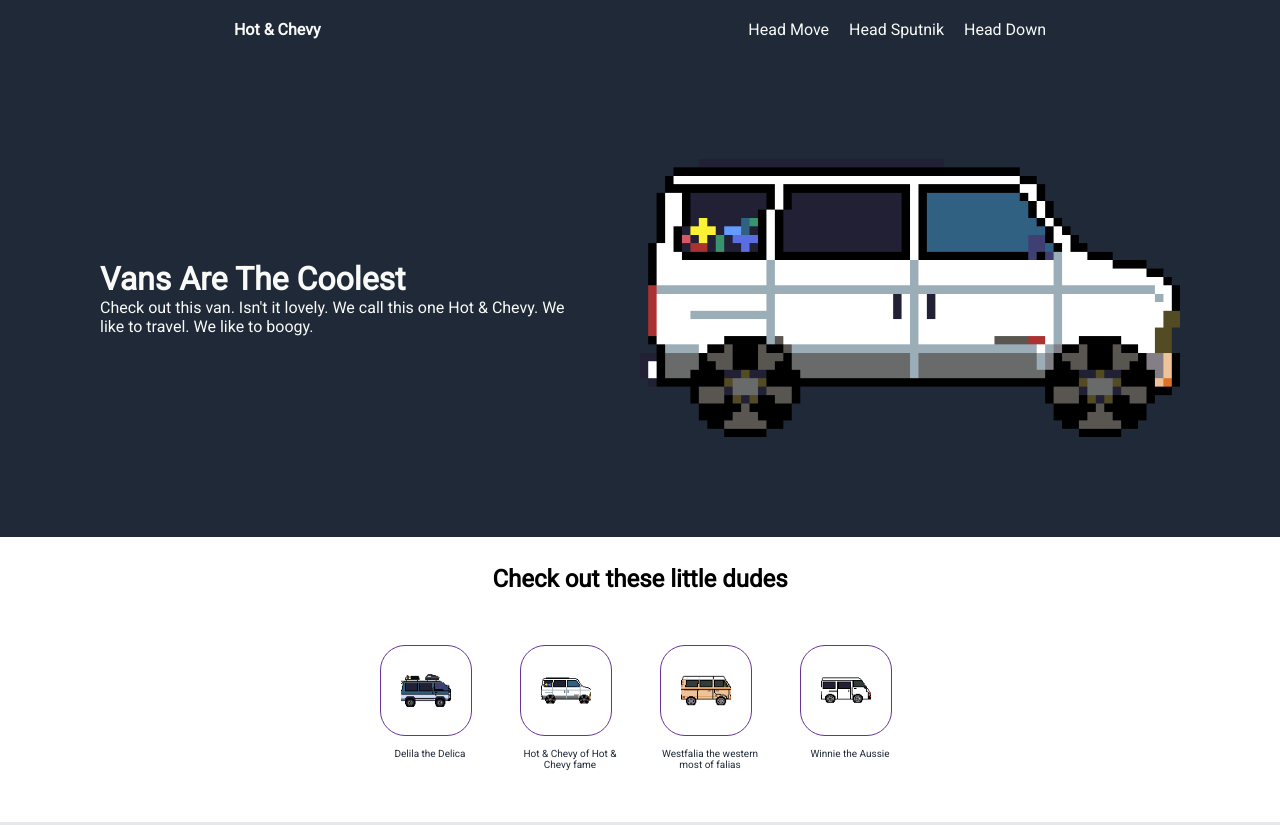
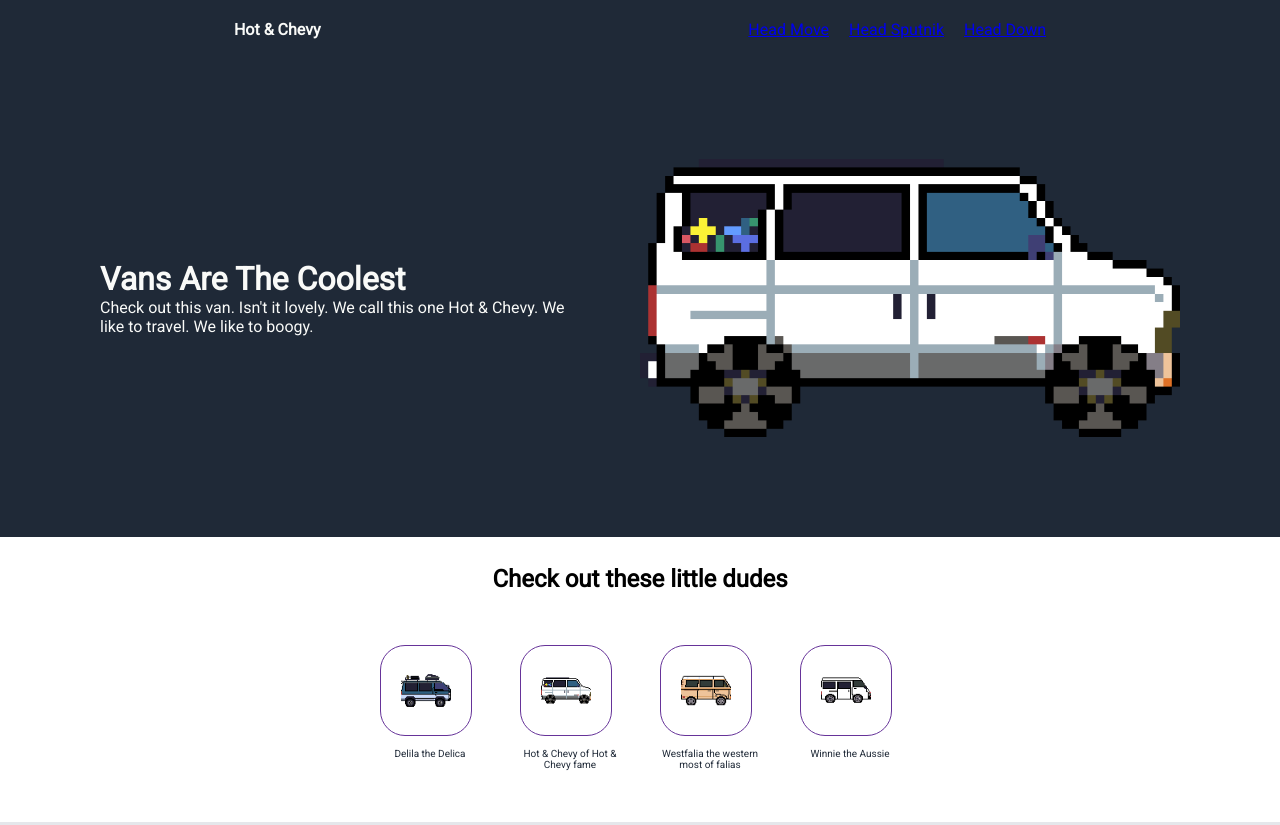
Before and after one commit to DreddyGaming/landing-page, a plain HTML site: page index.html in a window 1280 px wide. Shown: the top 825 px of the page. Drawn offline with Linux system fonts and the light colour scheme.

Commit message:
fake header links added

```diff
--- a/index.html
+++ b/index.html
@@ -12,9 +12,9 @@
     <div class="header">
         <div class="logo">Hot & Chevy</div>
         <div class="headerlinks">
-            <div class="header1">Head Move</div>
-            <div class="header2">Head Sputnik</div>
-            <div class="header3">Head Down</div>
+            <div class="header1"><a href="index.html">Head Move</a></div>
+            <div class="header2"><a href="index.html">Head Sputnik</a></div>
+            <div class="header3"><a href="index.html">Head Down</a></div>
         </div>
     </div>
     <div class="title">
```
